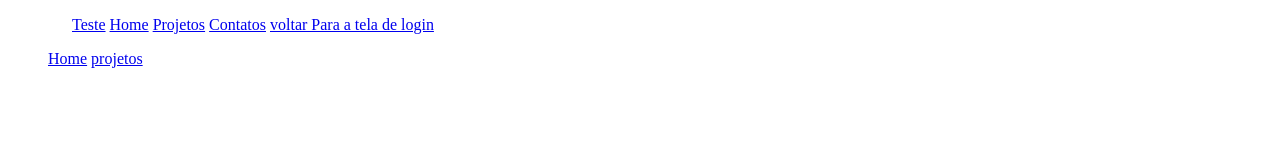
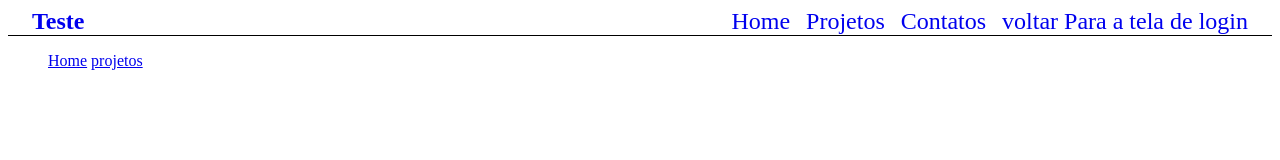
Before and after one commit to dev-alexandre2024/Teste-Final, a plain HTML site: page home.html in a window 1280 px wide. Drawn offline with Linux system fonts and the light colour scheme; files that its build step writes are made by us from their sources.

Commit message:
alterção

```diff
--- a/css/home.css
+++ b/css/home.css
@@ -1,10 +1,23 @@
 header{
     padding: 0px 24px;
+    display: flex;
+    justify-content: space-between;
+    align-items: center;
+    border-bottom: 1px solid black;
 }
 
 #logo{
- text-align: left;
+    text-decoration: none;
+ font-size: 1.5rem;
+ font-weight: bold;
+
 }
-a{
- text-align: right;
+nav{
+display: flex;
+gap: 16px;
+text-align: right;
 }
+nav a {
+    text-decoration: none;
+    font-size: 1.5rem;
+}
--- a/home.html
+++ b/home.html
@@ -4,17 +4,18 @@
     <meta charset="UTF-8">
     <meta name="viewport" content="width=device-width, initial-scale=1.0">
     <title>Document</title>
-    <link rel="stylesheet" href="home.css">
+    <link rel="stylesheet" href="css/home.css">
     </head>
 <body>
     <header>
-        <menu>
-            <a href="#" id="logo">Teste</a>
+        <div><a href="#" id="logo">Teste</a></div>
+        <nav>
+
             <a href="#">Home</a>
             <a href="#">Projetos</a>
             <a href="#">Contatos</a>
             <a href="#">voltar Para a tela de login</a>
-        </menu>
+        </nav>
     </header>
     <main>
 
```
